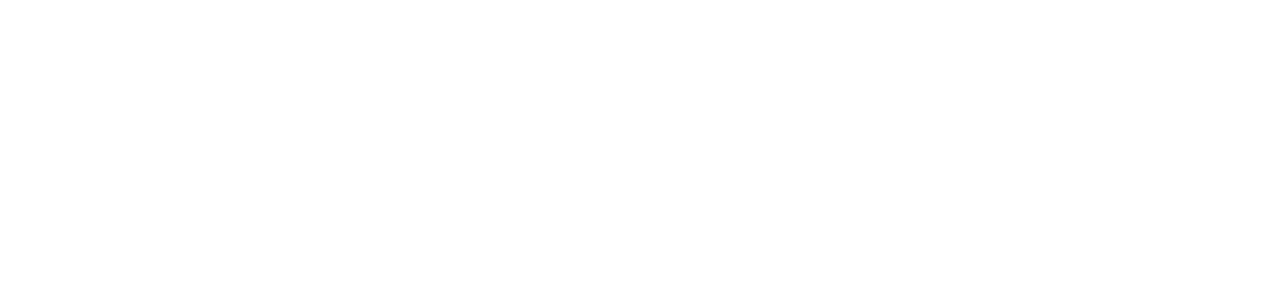
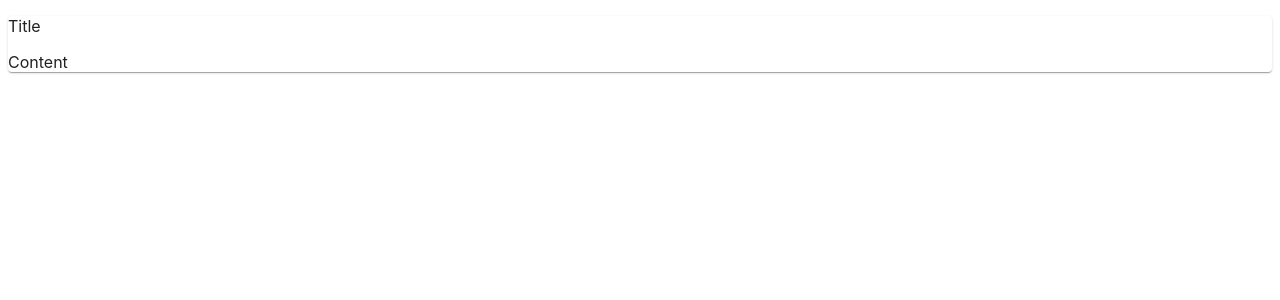
Before and after one commit to Kennedykid1995/frontend_interview, a React (Create React App) app in the folder frontint/: page /post in a window 1280 px wide. Shown: the top 300 px of the page. Built offline with nearby package versions, Linux system fonts and the light colour scheme.

Commit message:
working on the view note page

```diff
--- a/frontint/src/components/ViewNote.js
+++ b/frontint/src/components/ViewNote.js
@@ -4,6 +4,7 @@
 import { makeStyles } from '@material-ui/core/styles';
 import Paper from '@material-ui/core/Paper';
 import Button from '@material-ui/core/Button';
+import { mergeClasses } from '../../node_modules/@material-ui/styles';
 
 const url = "http://localhost:4000/notes"
 
@@ -41,9 +42,13 @@
 }))
 
 export default function ViewNote(){
+    const classes = useStyles();
         return (
-            <div>
-
+            <div className={classes.root}>
+                <Paper>
+                    <p>Title</p>
+                    <p>Content</p>
+                </Paper>
             </div>
         )
 }
--- a/frontint/src/pages/Post.js
+++ b/frontint/src/pages/Post.js
@@ -1,10 +1,11 @@
 import React, { Component } from 'react'
+import ViewNote from "../components/ViewNote";
 
 export default class Post extends Component {
     render() {
         return (
             <div>
-
+                <ViewNote />
             </div>
         )
     }
```
